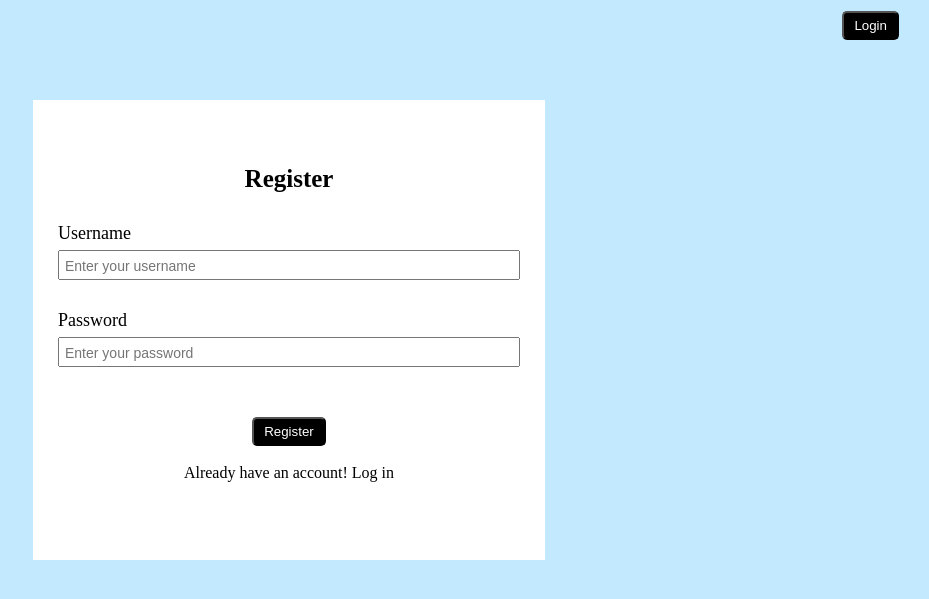
After one commit to samarthNV/YouTube_Comment_Classifier, a Flask app: page /register in a window 1280 px wide. The commit adds this page. Shown: the top 599 px of the page, without its empty margins (351-1280 px from the left). Run offline with Flask 3, Linux system fonts and the light colour scheme; parts of the project's set-up code (start-up, migrations or seed data) failed here and were passed over; some libraries are stand-ins or nearby versions.

Commit message:
Added User Authentication

```diff
--- a/YouTube-Comments-Classifier/app.py
+++ b/YouTube-Comments-Classifier/app.py
@@ -1,10 +1,74 @@
-from flask import Flask, render_template, request
+from flask import Flask, render_template, request, url_for, redirect
 from googleapiclient.discovery import build
+from flask_sqlalchemy import SQLAlchemy
+from flask_login import UserMixin, login_user, LoginManager, login_required, logout_user
+from flask_wtf import FlaskForm
+from wtforms import StringField, PasswordField, SubmitField
+from wtforms.validators import InputRequired, Length, ValidationError
+from flask_bcrypt import Bcrypt
+from dotenv import load_dotenv
 import numpy as np
 import pickle
+import os
+
+load_dotenv()
+
+# Generate a secure random secret key
+secret_key = os.urandom(24)
+
+# Convert the bytes to a string for easy use in Flask
+secret_key_str = secret_key.hex()
 
 # Creating Flask Server
 app = Flask(__name__)
+
+app.config['SQLALCHEMY_DATABASE_URI'] = os.getenv('DATABASE_URL')
+app.config['SECRET_KEY'] = secret_key_str
+db = SQLAlchemy(app)
+bcrypt = Bcrypt(app)
+
+login_manager = LoginManager()
+login_manager.init_app(app)
+login_manager.login_view = 'login'
+
+
+@login_manager.user_loader
+def load_user(user_id):
+    return User.query.get(int(user_id))
+
+
+class User(db.Model, UserMixin):
+    __tablename__ = 'user'
+    id = db.Column(db.Integer, primary_key=True)
+    username = db.Column(db.String(200), nullable=False, unique=True)
+    password = db.Column(db.String(255), nullable=False)
+
+
+class RegisterForm(FlaskForm):
+    username = StringField(validators=[InputRequired(), Length(min=4, max=20)])
+
+    password = PasswordField(validators=[InputRequired(), Length(min=8, max=20)])
+
+    submit = SubmitField('Register')
+
+    def validate_username(self, username):
+        existing_user_username = User.query.filter_by(
+            username=username.data).first()
+        if existing_user_username:
+            raise ValidationError(
+                'That username already exists. Please choose a different one.')
+
+
+class LoginForm(FlaskForm):
+    username = StringField(validators=[InputRequired(), Length(min=4, max=20)])
+
+    password = PasswordField(validators=[InputRequired(), Length(min=8, max=20)])
+
+    submit = SubmitField('Login')
+
+
+with app.app_context():
+    db.create_all()
 
 with open('spam_detection_model.pkl', 'rb') as model_file:
     spam_detection_model = pickle.load(model_file)
@@ -18,9 +82,9 @@ with open('vectorizer.pkl', 'rb') as vectorizer_file:
 # Function to extract youtube comments from ID
 yt_link = ""
 
+
 def get_youtube_comments(video_id):
-    youtube = build('youtube', 'v3',
-                    developerKey='AIzaSyDKeOTZPWuLpSIHSkPPbtsxqEDF73-Nc8U')
+    youtube = build('youtube', 'v3', developerKey=os.getenv('DEVELOPER_KEY'))
     comments = []
     counter = 10
 
@@ -95,11 +159,52 @@ def classify_count_comments(comments):
 
 
 @app.route('/')
-def index():
+def home():
+    return render_template('home.html')
+
+
+@app.route('/login', methods=['GET', 'POST'])
+def login():
+    form = LoginForm()
+    if form.validate_on_submit():
+        user = User.query.filter_by(username=form.username.data).first()
+        if user:
+            if bcrypt.check_password_hash(user.password, form.password.data):
+                login_user(user)
+                return redirect(url_for('dashboard'))
+    return render_template('login.html', form=form)
+
+
+@ app.route('/register', methods=['GET', 'POST'])
+def register():
+    form = RegisterForm()
+
+    if form.validate_on_submit():
+        hashed_password = bcrypt.generate_password_hash(
+            form.password.data).decode('utf-8')
+        new_user = User(username=form.username.data, password=hashed_password)
+        db.session.add(new_user)
+        db.session.commit()
+        return redirect(url_for('login'))
+
+    return render_template('register.html', form=form)
+
+
+@app.route('/logout', methods=['GET', 'POST'])
+@login_required
+def logout():
+    logout_user()
+    return render_template('home.html')
+
+
+@app.route('/dashboard', methods=['GET', 'POST'])
+@login_required
+def dashboard():
     return render_template('index.html')
 
 
 @app.route('/process_link', methods=['POST'])
+@login_required
 def process_link():
     youtube_link = request.form.get('youtube_link')
     global yt_link
@@ -112,6 +217,7 @@ def process_link():
 
 
 @app.route('/all', methods=['POST'])
+@login_required
 def all():
     button_type = request.form['button_name']
     global all_comments, relevant_comments, spam_comments, good_comments, bad_comments
--- /dev/null
+++ b/YouTube-Comments-Classifier/static/styles.css
@@ -0,0 +1,214 @@
+* {
+    box-sizing: border-box;
+    margin: 0;
+    padding: 0;
+    list-style: none;
+}
+
+body {
+    font-size: 1rem;
+}
+
+:root {
+    --color-white: #ffffff;
+    --color-black: #000;
+    --color-light-blue: #C2E9FE;
+    --box-shadow: 0 3px 15px rgba(0, 0, 0, 0.5);
+}
+
+nav {
+    background-color: var(--color-light-blue);
+    width: 100%;
+    height: 50px;
+    display: flex;
+    flex-direction: row;
+    justify-content: space-between;
+    padding: 15px;
+    padding-left: 50px;
+    padding-right: 30px;
+    text-decoration: none;
+    align-items: center;
+    border-bottom: var(--color-black);
+}
+
+@media screen and (max-width: 768px) {
+    .home-text {
+        font-size: 30px;
+        letter-spacing: 5px;
+    }
+}
+
+.home-container {
+    display: flex;
+    justify-content: center;
+    align-items: center;
+    height: 100vh;
+}
+
+.centered {
+    text-align: center;
+    display: inline-block;
+}
+
+.home-text {
+    font-size: 45px;
+    letter-spacing: 10px;
+    font-family: monospace;
+    white-space: nowrap;
+    overflow: hidden;
+    animation: typing 2s steps(28), cursor .4s linear infinite alternate;
+    animation-delay: 2s;
+    transition: opacity 1s;
+}
+
+@keyframes cursor {
+    50% {
+        border-color: transparent
+    }
+}
+
+@keyframes typing {
+    0% {
+        max-width: 0;
+    }
+
+    100% {
+        max-width: 100%;
+    }
+}
+
+.home-text:hover {
+    opacity: 0;
+}
+
+.title-logo {
+    text-decoration: none;
+    color: var(--color-black);
+    font-size: 20px;
+    font-weight: 500;
+}
+
+.nav-btn {
+    background-color: var(--color-black);
+    color: var(--color-white);
+    padding: 5px;
+    align-items: center;
+    border-radius: 5px;
+    background-color: var(--color-black);
+    padding-left: 10px;
+    padding-right: 10px;
+    cursor: pointer;
+}
+
+main {
+    background-color: var(--color-light-blue);
+}
+
+.container {
+    margin: auto;
+    text-align: center;
+    width: 40%;
+    height: 460px;
+    background-color: var(--color-white);
+    margin-top: 5%;
+    padding: 25px;
+}
+
+.container h2 {
+    margin-top: 40px;
+    margin-bottom: 30px;
+    font-size: 25px;
+}
+
+.login-input {
+    text-align: left;
+    display: flex;
+    flex-direction: column;
+    gap: 6px;
+    margin-top: 30px;
+}
+
+.login-input label {
+    font-size: 18px;
+}
+
+.login-input input {
+    height: 30px;
+    font-size: 15px;
+    padding-left: 5px;
+}
+
+.login-input input::-moz-placeholder {
+    font-size: 14px;
+}
+
+.login-input input::placeholder {
+    font-size: 14px;
+}
+
+.login-btn {
+    background-color: var(--color-black);
+    color: var(--color-white);
+    padding: 5px;
+    align-items: center;
+    border-radius: 5px;
+    background-color: var(--color-black);
+    margin-top: 50px;
+    padding-left: 10px;
+    padding-right: 10px;
+    cursor: pointer;
+}
+
+.login-text a {
+    color: var(--color-black);
+    text-decoration: none;
+}
+
+.nav-content {
+    display: flex;
+    flex-direction: row;
+    align-items: center;
+    text-decoration: none;
+    gap: 25px;
+    margin-left: 50%;
+}
+
+.nav-content a {
+    text-decoration: none;
+    color: var(--color-black);
+}
+
+.inner_container {
+    text-align: center;
+  }
+
+  .outer-container {
+    display: flex;
+    justify-content: space-around;
+  }
+
+  .visual {
+    display: flexbox;
+    width: 40%;
+    margin: auto;
+    padding: 20px;
+  }
+
+  .big-button {
+    display: flexbox;
+    width: 200px;
+    height: 100px;
+    margin: 20px;
+    font-size: 24px;
+    text-align: center;
+    line-height: 100px;
+    background-color: #3498db;
+    color: #fff;
+    text-decoration: none;
+    border: none;
+    cursor: pointer;
+  }
+
+  .big-button:hover {
+    background-color: #2980b9;
+  }
--- /dev/null
+++ b/YouTube-Comments-Classifier/templates/register.html
@@ -0,0 +1,55 @@
+<!DOCTYPE html>
+<html lang="en">
+
+<head>
+    <meta charset="UTF-8">
+    <meta name="viewport" content="width=device-width, initial-scale=1.0">
+    <link rel="preconnect" href="https://fonts.googleapis.com">
+    <link rel="preconnect" href="https://fonts.gstatic.com" crossorigin>
+    <link href="https://fonts.googleapis.com/css2?family=Poppins:wght@400;500;600;700;800&display=swap"
+        rel="stylesheet">
+    <script src="https://kit.fontawesome.com/9f84562e7d.js" crossorigin="anonymous"></script>
+    <link rel="stylesheet" type="text/css" href="{{ url_for('static', filename='styles.css') }}">
+    <link href="https://assets.website-files.com/62aee78456e4207786ac4d18/62b0fad1a8cf6a4c26b3cb5e_Faivcon%2032.svg"
+        rel="shortcut icon" type="image/x-icon" />
+    <title>Register</title>
+    <style>
+        body {
+            background-color: #C2E9FE;
+        }
+    </style>
+</head>
+
+<body>
+    <nav style="position: absolute;">
+        <a href="" class="title-logo"></a>
+        <div class="login-nav-content">
+            <a href="{{ url_for('login') }}"><button class="nav-btn">Login</button></a>
+        </div>
+    </nav>
+    <br><br>
+    <form method="POST" action="">
+        {{ form.hidden_tag() }}
+        <main>
+            <div class="container">
+                <h2>Register</h2>
+                <div class="login-input">
+                    {{ form.username.label(for="username2") }}
+                    {{ form.username(class="form-control", id="username2", placeholder="Enter your username") }}
+                </div>
+                <div class="login-input">
+                    {{ form.password.label(for="password2") }}
+                    {{ form.password(class="form-control", id="password2", placeholder="Enter your password") }}
+                </div>
+                {{ form.submit(class="login-btn") }}
+                <br><br>
+                <div class="login-text">
+                    <a href="{{ url_for('login') }}">Already have an account! Log in</a>
+                </div>
+            </div>
+        </main>
+    </form>
+
+</body>
+
+</html>
```
Also changed, not shown: YouTube-Comments-Classifier/templates/class.html (+21 -41 lines), YouTube-Comments-Classifier/templates/comments-page.html (+27 -6 lines), YouTube-Comments-Classifier/templates/home.html (added, +43 -0 lines), YouTube-Comments-Classifier/templates/index.html (+31 -5 lines), YouTube-Comments-Classifier/templates/login.html (added, +55 -0 lines), YouTube-Comments-Classifier/database.db (added), 1 other file.
